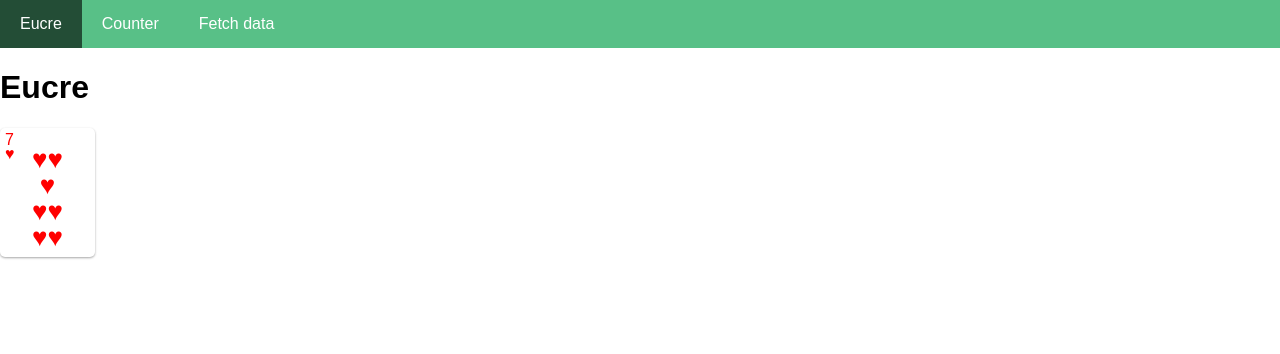
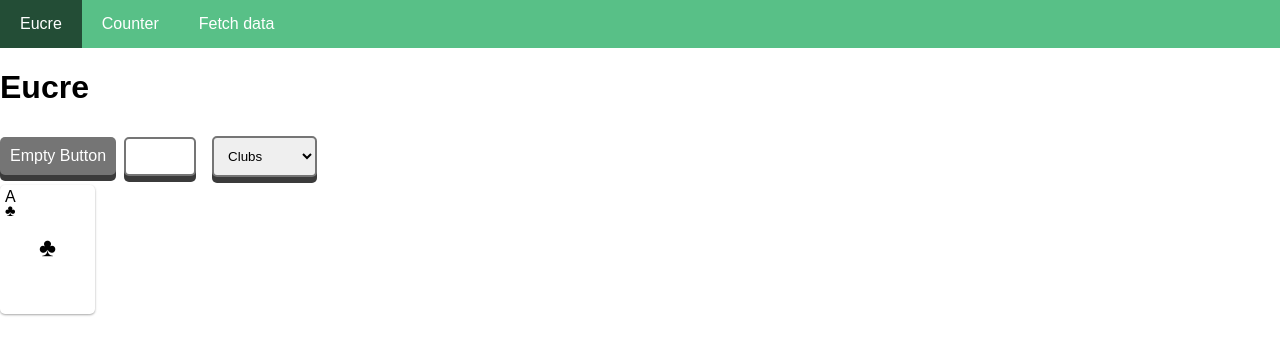
Before and after one commit to frogsbreath-games/eucre, a React app in the folder client/app/: page / in a window 1280 px wide. Shown: the top 354 px of the page. Built offline with nearby package versions, Linux system fonts and the light colour scheme; a web font is replaced by a local one.

Commit message:
Select input ui component and Home page junk

```diff
--- a/client/app/src/components/Home.tsx
+++ b/client/app/src/components/Home.tsx
@@ -1,12 +1,65 @@
 import * as React from "react";
 import { connect } from "react-redux";
 import Card from "./Card/Card";
+import { Button, Input, Select } from "../ui";
 
-const Home = () => (
-  <div>
-    <h1>Eucre</h1>
-    <Card front={true} value={7} suit="Hearts" />
-  </div>
-);
+interface HomeState {
+  cardSuit?: string;
+  cardValue?: number;
+  input: string;
+  inputInt: number;
+}
+class Home extends React.Component<{}, HomeState> {
+  componentWillMount() {
+    this.setState({
+      input: "",
+      cardSuit: "Clubs",
+      cardValue: 12,
+      inputInt: 1,
+    });
+
+    this.handleChange = this.handleChange.bind(this);
+    this.handleSelectChange = this.handleSelectChange.bind(this);
+  }
+
+  handleChange(inputValue: string) {
+    this.setState({ input: inputValue, inputInt: parseInt(inputValue) });
+  }
+
+  handleSelectChange(selectValue: string) {
+    this.setState({ cardSuit: selectValue });
+  }
+
+  render() {
+    return (
+      <div>
+        <h1>Eucre</h1>
+        <Button>Empty Button</Button>
+        <Input
+          type="number"
+          value={this.state.input ? this.state.input : ""}
+          onChange={this.handleChange}
+          min="1"
+          max="13"
+        />
+        <Select
+          value={this.state.cardSuit ? this.state.cardSuit : "Hearts"}
+          onChange={this.handleSelectChange}
+          options={[
+            { label: "Clubs", value: "Clubs" },
+            { label: "Hearts", value: "Hearts" },
+            { label: "Diamonds", value: "Diamonds" },
+            { label: "Spades", value: "Spades" },
+          ]}
+        />
+        <Card
+          front={true}
+          value={this.state.inputInt}
+          suit={this.state.cardSuit}
+        />
+      </div>
+    );
+  }
+}
 
 export default connect()(Home);
--- /dev/null
+++ b/client/app/src/ui/Select/Select.module.css
@@ -0,0 +1,27 @@
+:root {
+  --blue: #009ddc;
+  --light-blue: #6bbbdb;
+  --dark-blue: #004c6b;
+  --red: #c3423f;
+  --light-red: #dd5f5d;
+  --dark-red: #6d2726;
+  --tan: #c5afa4;
+  --dark-tan: #695f5a;
+  --grey: #c4c4c4;
+  --dark-grey: #757575;
+  --black: #3b3b3b;
+  --green: #58c087;
+  --dark-green: #234d36;
+}
+
+.select {
+  cursor: pointer;
+  border-radius: 5px;
+  padding: 10px 10px;
+  outline: none;
+  margin: 8px;
+  font: 24px;
+  box-sizing: border-box;
+  border: 2px solid var(--dark-grey);
+  box-shadow: 0 6px var(--black);
+}
--- /dev/null
+++ b/client/app/src/ui/Select/Select.tsx
@@ -0,0 +1,37 @@
+import * as React from "react";
+import styles from "./Select.module.css";
+
+interface SelectOption {
+  label: string;
+  value: string;
+}
+interface IProps
+  extends Omit<
+    React.SelectHTMLAttributes<HTMLSelectElement>,
+    "onChange" | "value"
+  > {
+  value: string;
+  onChange(value: string): void;
+  options: Array<SelectOption>;
+}
+
+const Select: React.FunctionComponent<IProps> = ({
+  children,
+  onChange,
+  options,
+  ...shared
+}) => {
+  return (
+    <select
+      className={styles.select}
+      onChange={(e) => onChange(e.target.value)}
+      {...shared}
+    >
+      {options.map((option) => (
+        <option value={option.value}>{option.label}</option>
+      ))}
+    </select>
+  );
+};
+
+export default Select;
--- a/client/app/src/ui/index.js
+++ b/client/app/src/ui/index.js
@@ -1,2 +1,3 @@
 export {default as Button } from './Button/Button'
 export {default as Input } from './Input/Input'
+export {default as Select } from './Select/Select'
```
